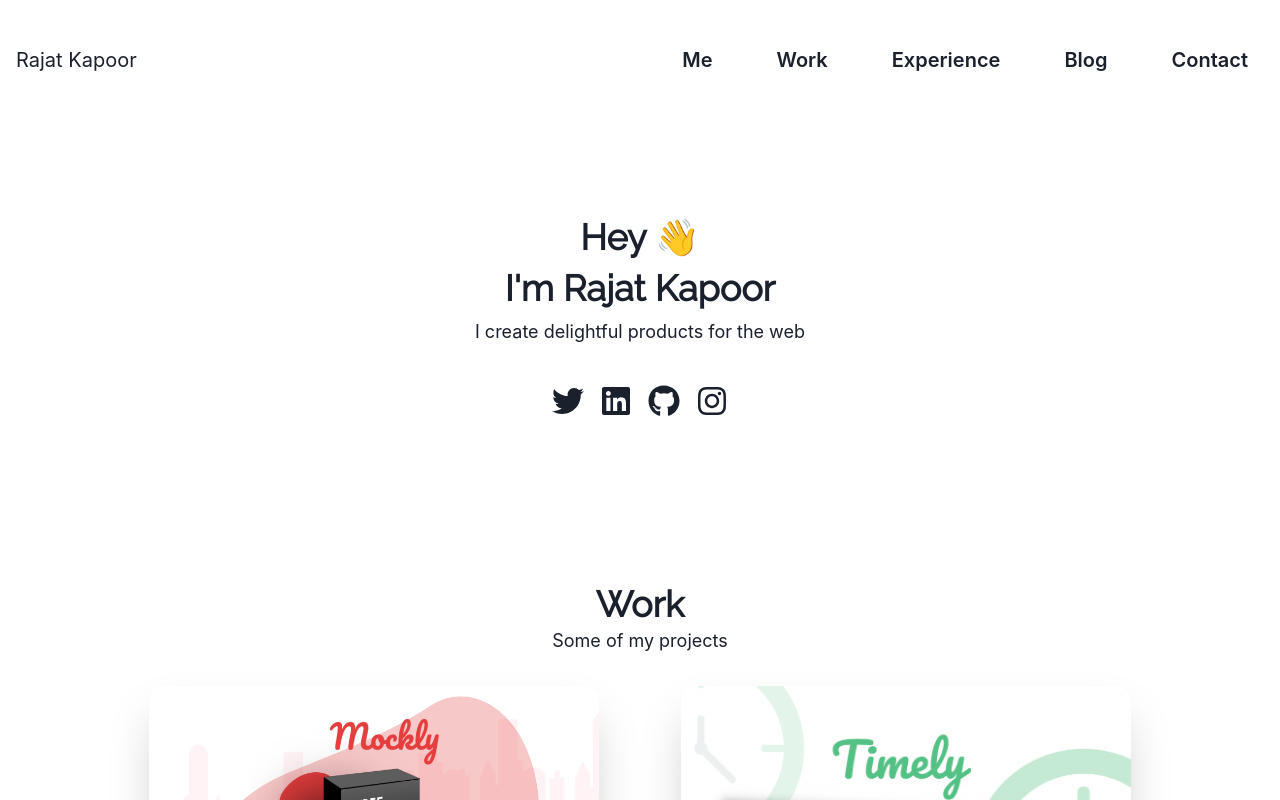
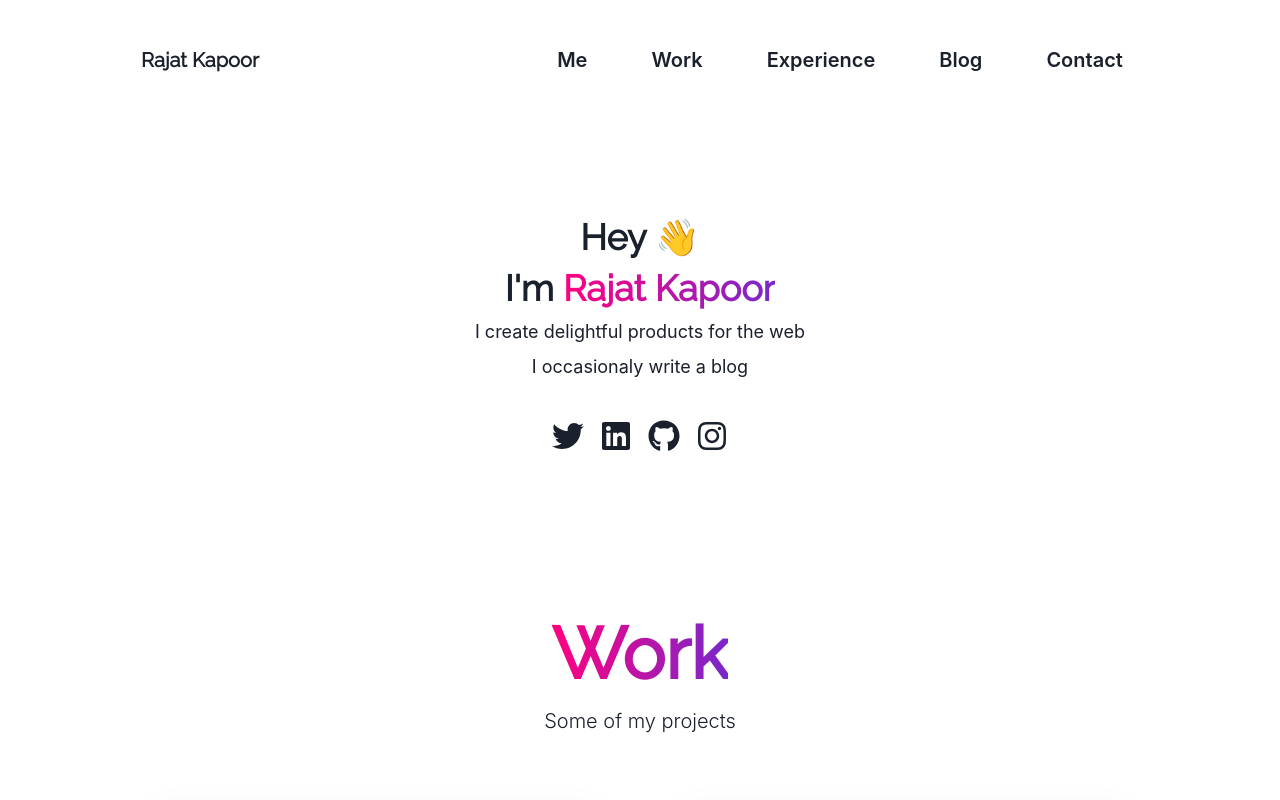
Before and after one commit to rajatkapoor/next.rajatkapoor.me, a Next.js app: page / in a window 1280 px wide. Shown: the top 800 px of the page. Built offline with nearby package versions, Linux system fonts and the light colour scheme.

Commit message:
Added gradients

```diff
--- a/components/Hero.jsx
+++ b/components/Hero.jsx
@@ -1,4 +1,4 @@
-import { Flex, Text, Heading, VStack } from "@chakra-ui/react";
+import { Flex, Text, Heading, VStack, Box } from "@chakra-ui/react";
 import React from "react";
 import SocialLinks from "./SocialLinks";
 
@@ -14,10 +14,16 @@ const Hero = ({ refProp }) => {
         Hey 👋
       </Heading>
       <Heading fontFamily={"heroHeading"} textAlign={"center"}>
-        I'm Rajat Kapoor
+        I'm{" "}
+        <Text d={"inline"} textStyle="gradient">
+          Rajat Kapoor
+        </Text>
       </Heading>
       <Text fontSize={"lg"} textAlign={"center"}>
         I create delightful products for the web
+      </Text>
+      <Text fontSize={"lg"} textAlign={"center"}>
+        I occasionaly write a blog
       </Text>
       <Flex px={{ md: 8 }} py={{ base: 8 }}>
         <SocialLinks my={16} />
--- a/components/NavBar.jsx
+++ b/components/NavBar.jsx
@@ -1,17 +1,20 @@
 import React from "react";
-import { Flex, Text, HStack } from "@chakra-ui/react";
+import { Flex, Text, HStack, Heading, Container } from "@chakra-ui/react";
 import NavButton from "./NavButton";
 
 const NavBar = ({ navItems }) => {
   return (
     <Flex
+      w="full"
       flexGrow={1}
       alignItems={"center"}
-      justifyContent={"space-between"}
+      justifyContent={"space-around"}
       height={"120px"}
       width={"100%"}
     >
-      <Text fontSize="xl">Rajat Kapoor</Text>
+      <Heading size={"md"} fontFamily={"heroHeading"}>
+        Rajat Kapoor
+      </Heading>
       <HStack spacing={8} display={{ base: "none", md: "block" }}>
         {navItems.map((navItem, i) => {
           return (
--- a/components/Work.jsx
+++ b/components/Work.jsx
@@ -59,10 +59,19 @@ const Hero = ({ refProp }) => {
     "Lorem ipsum dolor sit amet consectetur adipisicing elit. Expedita perferendis quae neque optio repellendus. Quidem alias voluptatum quibusdam delectus ducimus recusandae sapiente. Veritatis aliquid autem quis illo, nam doloribus? Maxime.";
   return (
     <Flex w={"full"} direction="column" align="center">
-      <Heading fontFamily={"heroHeading"}>Work</Heading>
-      <Text fontSize={"lg"}>Some of my projects</Text>
+      <Heading
+        size="4xl"
+        fontFamily={"heroHeading"}
+        fontWeight={"bold"}
+        textStyle="gradient"
+      >
+        Work
+      </Heading>
+      <Text fontSize={"xl"} fontWeight="light" marginTop={{ base: 4, md: 4 }}>
+        Some of my projects
+      </Text>
       <SimpleGrid
-        marginTop={{ base: 8 }}
+        marginTop={{ base: 8, md: 16 }}
         columns={{ base: 1, md: 2 }}
         spacing={{ base: 0, md: 8, lg: 24 }}
         className="yolo"
--- a/pages/index.js
+++ b/pages/index.js
@@ -30,7 +30,7 @@ export default function Home() {
     },
   ];
   return (
-    <Container maxW={"8xl"} ref={meRef}>
+    <>
       <Head>
         <title>Rajat Kapoor - Full stack developer</title>
         <meta
@@ -40,6 +40,7 @@ export default function Home() {
         <link rel="icon" href="/favicon.ico" />
       </Head>
       <NavBar navItems={navItems} />
+      <Container maxW={"7xl"} ref={meRef}>
         <SectionWrapper>
           <Hero />
         </SectionWrapper>
@@ -47,5 +48,6 @@ export default function Home() {
           <Work refProp={workRef} />
         </SectionWrapper>
       </Container>
+    </>
   );
 }
--- a/theme.js
+++ b/theme.js
@@ -14,7 +14,14 @@ const colors = {
 const fonts = {
   heroHeading: "Raleway",
 };
+const layerStyles = {};
+const textStyles = {
+  gradient: {
+    bgGradient: "linear(to-l, #7928CA,#FF0080)",
+    bgClip: "text",
+  },
+};
 
-const theme = extendTheme({ colors, fonts });
+const theme = extendTheme({ colors, fonts, layerStyles, textStyles });
 
 export default theme;
```
Lines whose indentation alone changed are shown as unchanged.
